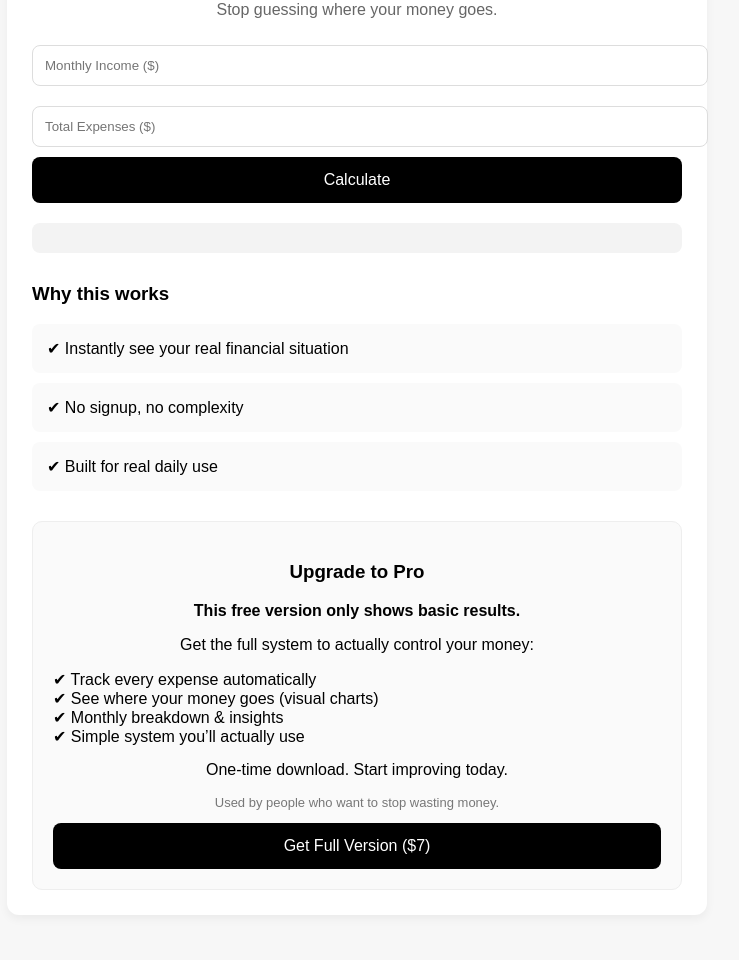
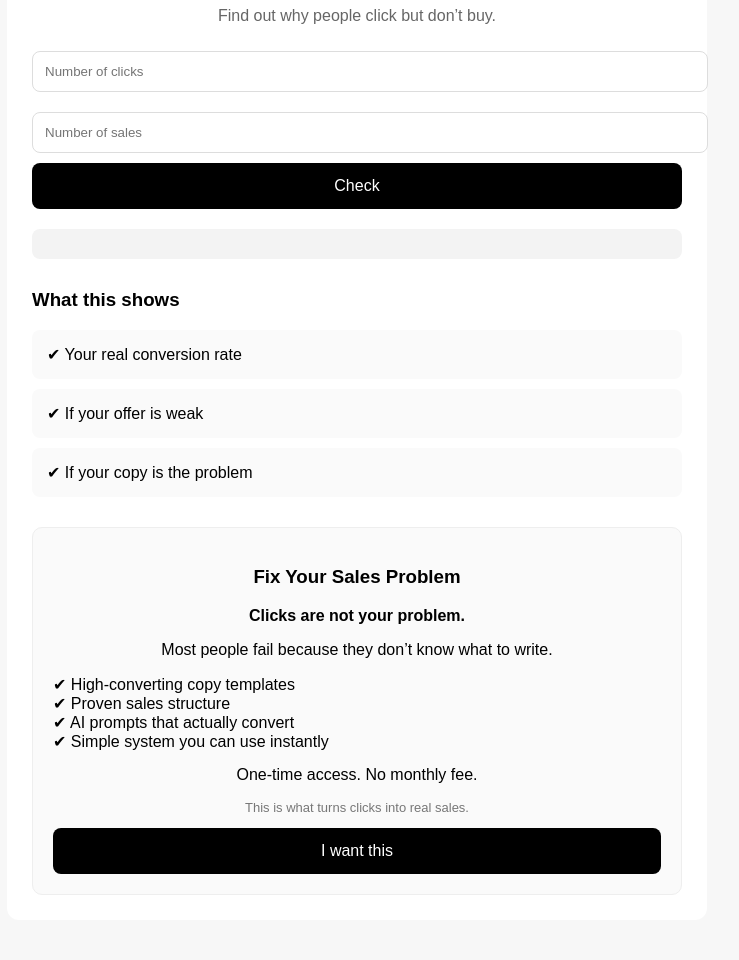
Before and after one commit to pos0202-gif/budget-planner, a plain HTML site: page index.html in a window 1280 px wide. Shown: the part 138-1098 px from the top of the page, without its empty margins (283-1022 px from the left). Drawn offline with Linux system fonts and the light colour scheme.

Commit message:
Update index.html

```diff
--- a/index.html
+++ b/index.html
@@ -3,85 +3,20 @@
 <head>
 <meta charset="UTF-8">
 <meta name="viewport" content="width=device-width, initial-scale=1.0">
-<title>Free Budget Planner</title>
+<title>Free Conversion Tool</title>
 
 <style>
-body {
-font-family: Arial, sans-serif;
-background:#f7f7f7;
-margin:0;
-}
-
-.container {
-max-width:650px;
-margin:40px auto;
-background:white;
-padding:25px;
-border-radius:12px;
-box-shadow:0 4px 10px rgba(0,0,0,0.05);
-}
-
-h1 {
-text-align:center;
-margin-bottom:10px;
-}
-
-.sub {
-text-align:center;
-color:#666;
-}
-
-input {
-width:100%;
-padding:12px;
-margin:10px 0;
-border-radius:8px;
-border:1px solid #ddd;
-}
-
-button {
-width:100%;
-padding:14px;
-background:black;
-color:white;
-border:none;
-border-radius:8px;
-font-size:16px;
-cursor:pointer;
-}
-
-.result {
-margin-top:20px;
-padding:15px;
-background:#f3f3f3;
-border-radius:8px;
-text-align:center;
-}
-
-.section {
-margin-top:30px;
-}
-
-.box {
-background:#fafafa;
-padding:15px;
-margin:10px 0;
-border-radius:8px;
-}
-
-.cta {
-margin-top:30px;
-padding:20px;
-background:#fafafa;
-border:1px solid #eee;
-border-radius:10px;
-text-align:center;
-}
-
-.small {
-color:#777;
-font-size:13px;
-}
+body {font-family: Arial; background:#f7f7f7; margin:0;}
+.container {max-width:650px; margin:40px auto; background:white; padding:25px; border-radius:12px;}
+h1 {text-align:center;}
+.sub {text-align:center; color:#666;}
+input {width:100%; padding:12px; margin:10px 0; border-radius:8px; border:1px solid #ddd;}
+button {width:100%; padding:14px; background:black; color:white; border:none; border-radius:8px; font-size:16px;}
+.result {margin-top:20px; padding:15px; background:#f3f3f3; border-radius:8px;}
+.section {margin-top:30px;}
+.box {background:#fafafa; padding:15px; margin:10px 0; border-radius:8px;}
+.cta {margin-top:30px; padding:20px; background:#fafafa; border:1px solid #eee; border-radius:10px; text-align:center;}
+.small {color:#777; font-size:13px;}
 </style>
 </head>
 
@@ -89,52 +24,52 @@ font-size:13px;
 
 <div class="container">
 
-<h1>Free Budget Planner</h1>
-<p class="sub">Stop guessing where your money goes.</p>
+<h1>Free Conversion Checker</h1>
+<p class="sub">Find out why people click but don’t buy.</p>
 
-<input type="number" id="income" placeholder="Monthly Income ($)">
-<input type="number" id="expenses" placeholder="Total Expenses ($)">
+<input type="number" id="clicks" placeholder="Number of clicks">
+<input type="number" id="sales" placeholder="Number of sales">
 
-<button onclick="calc()">Calculate</button>
+<button onclick="calc()">Check</button>
 
 <div class="result" id="result"></div>
 
 <div class="section">
-<h3>Why this works</h3>
-<div class="box">✔ Instantly see your real financial situation</div>
-<div class="box">✔ No signup, no complexity</div>
-<div class="box">✔ Built for real daily use</div>
+<h3>What this shows</h3>
+<div class="box">✔ Your real conversion rate</div>
+<div class="box">✔ If your offer is weak</div>
+<div class="box">✔ If your copy is the problem</div>
 </div>
 
 <div class="cta">
 
-<h3>Upgrade to Pro</h3>
+<h3>Fix Your Sales Problem</h3>
 
 <p style="font-weight:bold;">
-This free version only shows basic results.
+Clicks are not your problem.
 </p>
 
 <p>
-Get the full system to actually control your money:
+Most people fail because they don’t know what to write.
 </p>
 
 <div style="text-align:left; margin:15px 0;">
-✔ Track every expense automatically<br>
-✔ See where your money goes (visual charts)<br>
-✔ Monthly breakdown & insights<br>
-✔ Simple system you’ll actually use
+✔ High-converting copy templates<br>
+✔ Proven sales structure<br>
+✔ AI prompts that actually convert<br>
+✔ Simple system you can use instantly
 </div>
 
 <p style="margin-top:10px;">
-One-time download. Start improving today.
+One-time access. No monthly fee.
 </p>
 
 <p class="small">
-Used by people who want to stop wasting money.
+This is what turns clicks into real sales.
 </p>
 
 <a href="https://poshade7.gumroad.com/l/ai-sales-machine" target="_blank">
-<button>Get Full Version ($7)</button>
+<button>I want this</button>
 </a>
 
 </div>
@@ -143,23 +78,18 @@ Used by people who want to stop wasting money.
 
 <script>
 function calc(){
-let i = document.getElementById("income").value;
-let e = document.getElementById("expenses").value;
+let c = document.getElementById("clicks").value;
+let s = document.getElementById("sales").value;
 
-if(!i || !e){
+if(!c || !s){
 document.getElementById("result").innerHTML="Enter values";
 return;
 }
 
-let r = i - e;
-let msg = "";
-
-if(r > 500){msg="You're doing great.";}
-else if(r > 0){msg="You're stable but can improve.";}
-else{msg="You're overspending.";}
+let rate = (s / c * 100).toFixed(2);
 
 document.getElementById("result").innerHTML =
-"Remaining: $" + r + "<br><br>" + msg;
+"Conversion Rate: " + rate + "%<br><br>If this is low, your copy is the problem.";
 }
 </script>
 
```
